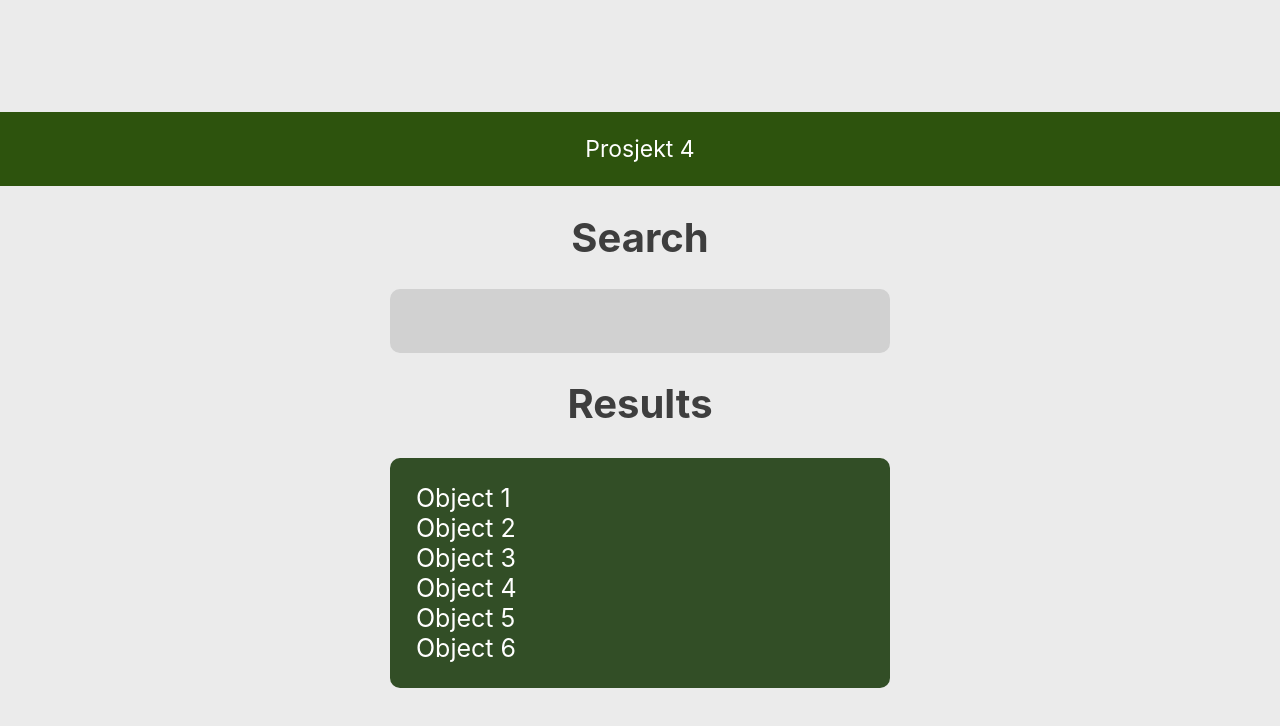
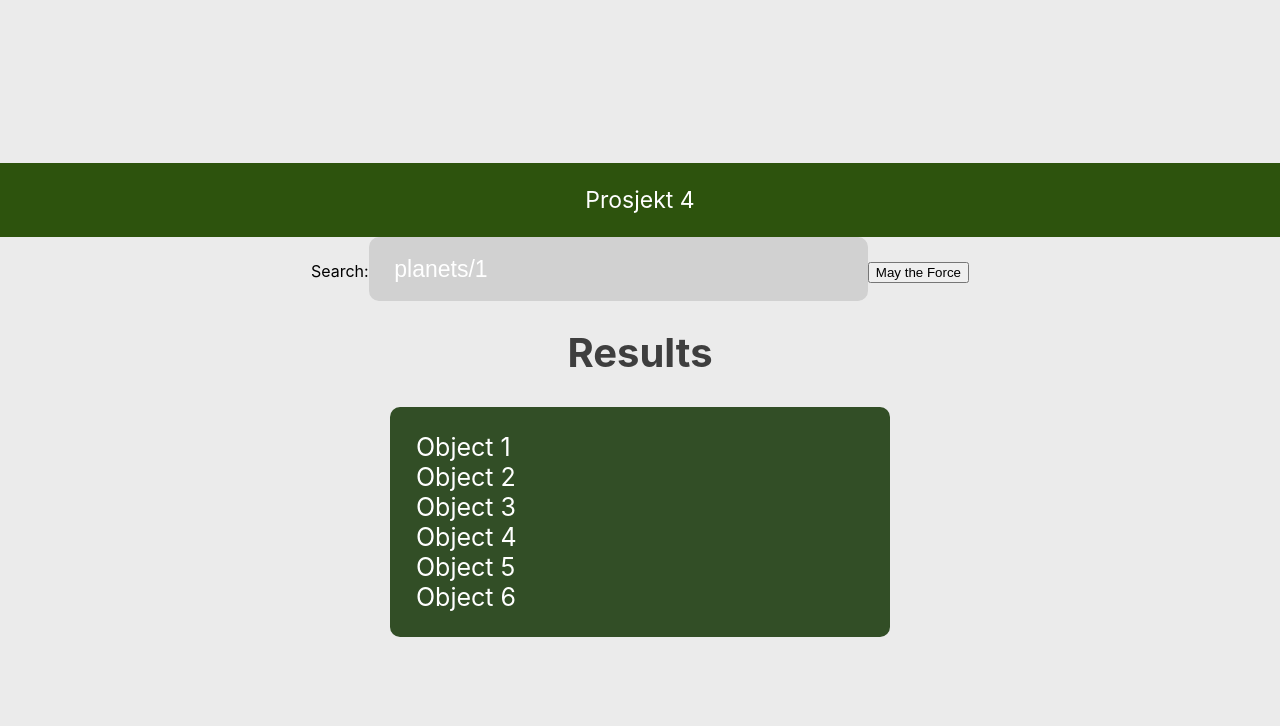
Before and after one commit to FluidSense/webdev-prosjekt4, a React (Create React App) app in the folder projectum-quattuor/: page / in a window 1280 px wide. Shown: the top 726 px of the page. Built offline with nearby package versions, Linux system fonts and the light colour scheme; no server answers.

Commit message:
#1 Moved parts of layout and subsequent functionality into components

```diff
--- a/projectum-quattuor/src/App.js
+++ b/projectum-quattuor/src/App.js
@@ -1,8 +1,14 @@
 import React, { Component } from 'react';
 import './App.css';
+import Searchbutton from '../src/components/Searchbutton';
+
 
 class App extends Component {
+
+
+
   render() {
+
     return (
       <div className="App">
         <header className="App-header">
@@ -14,17 +20,8 @@ class App extends Component {
         {/*All divs below should be comprised of their own components*/}
 
         <div class="content">
-
-
           {/*Search bar*/}
-          <div class="search_wrapper">
-            <h1>Search</h1>
-            <form>
-              <label>
-                <input type="text" class="search_bar" />
-              </label>
-            </form>
-          </div>
+        <Searchbutton />
 
           {/*Result set*/}
           <div class="result_wrapper">
```
